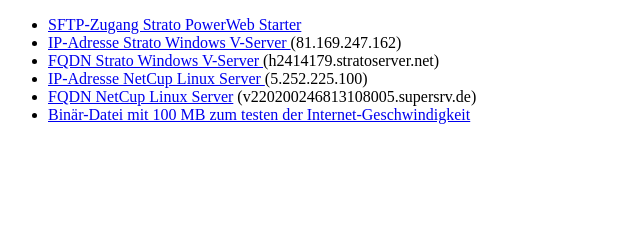
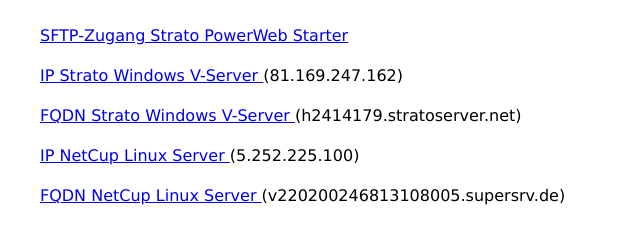
Before and after one commit to mbodm/website, a plain HTML site: page site/links.html in a window 1280 px wide. Shown: the whole page, without its empty margins (0-640 px from the left). Drawn offline with Linux system fonts and the light colour scheme.

Commit message:
Some small changes in links.html file.

```diff
--- a/site/links.html
+++ b/site/links.html
@@ -6,6 +6,18 @@
 	<meta http-equiv="X-UA-Compatible" content="IE=edge">
 	<meta name="viewport" content="width=device-width, initial-scale=1.0">
 	<title>MBODM - Links</title>
+	<style>
+		body {
+			margin: 0;
+			padding: 0;
+			font-family: Verdana, Geneva, Tahoma, sans-serif;
+		}
+
+		ul {
+			list-style-type: none;
+			line-height: 250%;
+		}
+	</style>
 </head>
 
 <body>
@@ -17,7 +29,7 @@
 		</li>
 		<li>
 			<a href="http://81.169.247.162">
-				IP-Adresse Strato Windows V-Server
+				IP Strato Windows V-Server
 			</a>
 			<span>(81.169.247.162)</span>
 		</li>
@@ -29,17 +41,15 @@
 		</li>
 		<li>
 			<a href="http://5.252.225.100">
-				IP-Adresse NetCup Linux Server
+				IP NetCup Linux Server
 			</a>
 			<span>(5.252.225.100)</span>
 		</li>
 		<li>
-			<a href="http://v220200246813108005.supersrv.de">FQDN NetCup Linux Server</a>
+			<a href="http://v220200246813108005.supersrv.de">
+				FQDN NetCup Linux Server
+			</a>
 			<span>(v220200246813108005.supersrv.de)</span>
-		</li>
-		<li>
-			<a href="tmp/speedtest100mb.bin">Binär-Datei mit 100 MB zum testen der
-				Internet-Geschwindigkeit</a>
 		</li>
 	</ul>
 </body>
```
